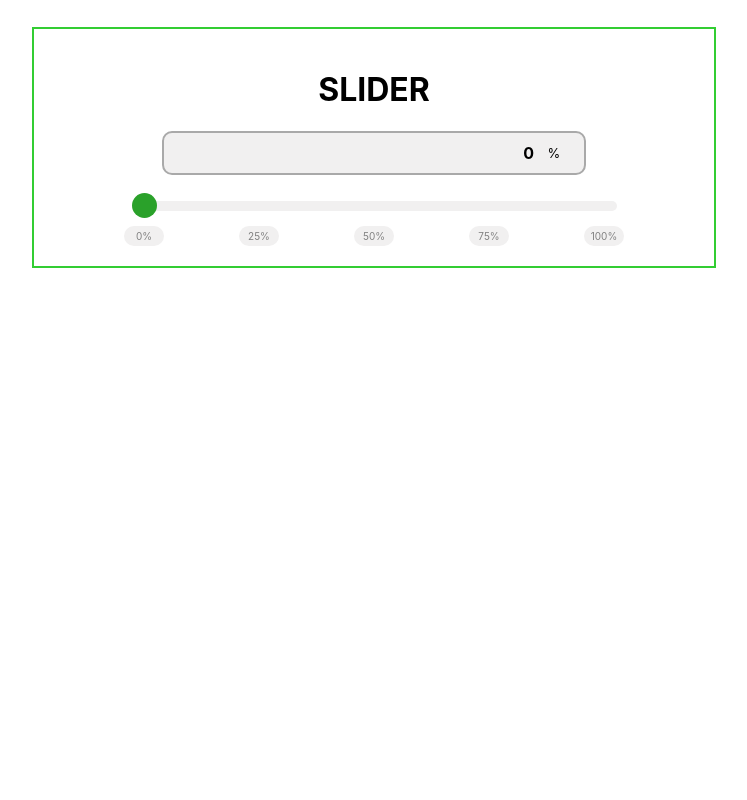
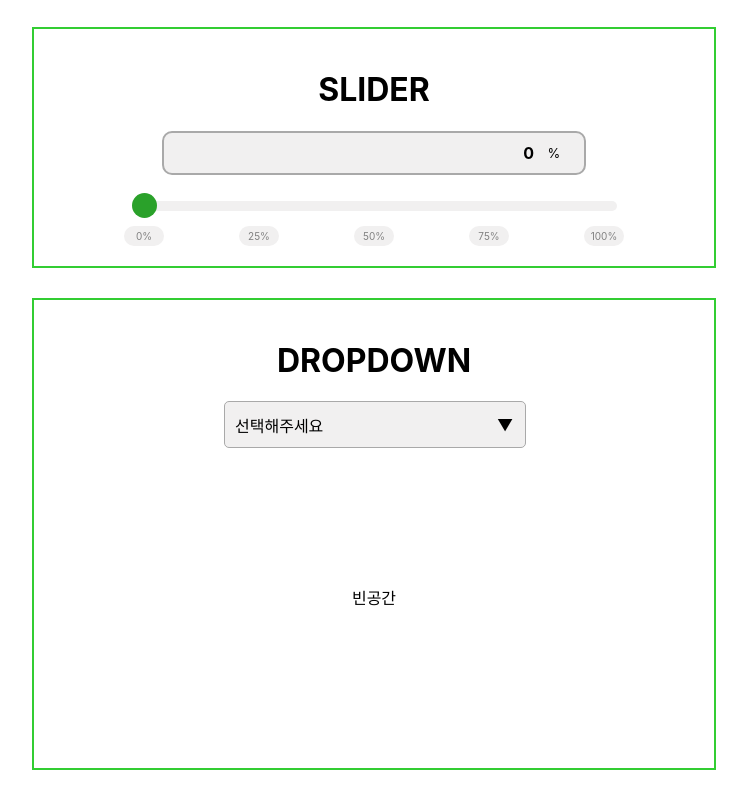
Before and after one commit to markyul/wanted_pre_onboarding, a React (Create React App) app: page / in a window 1280 px wide. Shown: the part 1241-2041 px from the top of the page, without its empty margins (266-1013 px from the left). Before the commit the page ends 1539 px from the top, so only its background shows below. Built offline with nearby package versions, Linux system fonts and the light colour scheme.

Commit message:
과제 Dropdown 완성

```diff
--- a/src/App.js
+++ b/src/App.js
@@ -4,6 +4,7 @@ import Input from './components/input/Input';
 import Tab from './components/tab/Tab';
 import Toggle from './components/toggle/Toggle';
 import Slider from './components/slider/Slider';
+import Dropdown from './components/dropdown/Dropdown';
 
 function App() {
   return (
@@ -12,6 +13,7 @@ function App() {
       <Tab />
       <Toggle />
       <Slider />
+      <Dropdown />
     </div>
   );
 }
--- a/src/components/dropdown/Dropdown.css
+++ b/src/components/dropdown/Dropdown.css
@@ -0,0 +1,76 @@
+.dropdown-container {
+  position: relative;
+  display: inline-block;
+  width: 300px;
+}
+
+.dropdown-btn {
+  display: flex;
+  flex-direction: row;
+  width: 100%;
+  height: 45px;
+  border: 1px solid darkgray;
+  background-color: rgb(241, 240, 240);
+  border-radius: 5px;
+  align-items: center;
+}
+.dropdown-btn:hover {
+  cursor: pointer;
+}
+
+.dropdown-text {
+  flex: 1;
+  padding-left: 10px;
+  font-size: medium;
+  white-space: nowrap;
+  overflow: hidden;
+  text-align: left;
+}
+
+.dropdown-arrow {
+  width: 30px;
+  padding-right: 5px;
+}
+
+.dropdown-items-container {
+  position: absolute;
+  width: 100%;
+  margin-top: 5px;
+  background-color: white;
+  border: 1px solid darkgray;
+  border-radius: 5px;
+  text-align: left;
+}
+
+.dropdown-search {
+  display: flex;
+  padding: 10px 10px 10px 0;
+  border-bottom: 1px solid darkgray;
+  align-items: center;
+}
+
+.dropdown-search-icon {
+  padding: 0px 10px 0px 10px;
+  width: 20px;
+  height: 20px;
+}
+
+.dropdown-search-input {
+  font-size: medium;
+  border: 0;
+}
+.dropdown-search-input:focus {
+  outline: none;
+}
+
+.dropdown-item {
+  padding: 10px;
+}
+.dropdown-item:hover {
+  cursor: pointer;
+  background-color: rgb(241, 240, 240);
+}
+
+.blank-container {
+  line-height: 300px;
+}
--- a/src/components/dropdown/Dropdown.js
+++ b/src/components/dropdown/Dropdown.js
@@ -1,7 +1,100 @@
-import React from 'react';
+import React, { useCallback, useEffect, useState } from 'react';
+
+import './Dropdown.css';
+import Container from '../common/Container';
+import searchIcon from '../../asset/search_icon.png';
 
 const Dropdown = () => {
-  return <div>Dropdown</div>;
+  const items = [
+    { number: 0, item: '선택해주세요' },
+    { number: 1, item: '김철수' },
+    { number: 2, item: '김영희' },
+    { number: 3, item: '박재민' },
+    { number: 4, item: '이나영' },
+    { number: 5, item: '홍길동' },
+    { number: 6, item: '강호동' },
+  ];
+
+  const [item, setItem] = useState(items[0].item);
+  const [dropDownItems, setDropDownItems] = useState(items);
+  const [open, setOpen] = useState(false);
+  const [searchText, setSearchText] = useState('');
+
+  const viewItems = useCallback(() => {
+    if (searchText === '') {
+      setDropDownItems(items);
+    } else {
+      setDropDownItems([]);
+
+      const dummyItems = items;
+
+      dummyItems.forEach((data) => {
+        if (data.item.match(searchText)) {
+          setDropDownItems((prevItem) => [...prevItem, data]);
+        }
+      });
+    }
+  }, [searchText]);
+
+  const dropdownItemList = dropDownItems.map((v) => {
+    return (
+      <div
+        className='dropdown-item'
+        key={v.number}
+        onClick={() => handleClickItem(v.number)}
+      >
+        {v.item}
+      </div>
+    );
+  });
+
+  useEffect(() => {
+    viewItems();
+  }, [viewItems]);
+
+  const handleDropdown = () => {
+    setOpen(!open);
+  };
+
+  const handleClickItem = (key) => {
+    setItem(items[key].item);
+    setOpen(false);
+    setSearchText('');
+  };
+
+  const onChangeText = (e) => {
+    setSearchText(e.target.value);
+  };
+
+  return (
+    <Container title='DROPDOWN'>
+      <div className='dropdown-container'>
+        <div className='dropdown-btn' onClick={handleDropdown}>
+          <div className='dropdown-text'>{item}</div>
+          <div className='dropdown-arrow'>▼</div>
+        </div>
+        {open ? (
+          <div className='dropdown-items-container'>
+            <div className='dropdown-search'>
+              <img
+                src={searchIcon}
+                className='dropdown-search-icon'
+                alt='search_icon'
+              />
+              <input
+                placeholder='Search'
+                className='dropdown-search-input'
+                value={searchText}
+                onChange={onChangeText}
+              />
+            </div>
+            {dropdownItemList}
+          </div>
+        ) : null}
+      </div>
+      <div className='blank-container'>빈공간</div>
+    </Container>
+  );
 };
 
 export default Dropdown;
```
Also changed, not shown: src/asset/search_icon.png (added).
